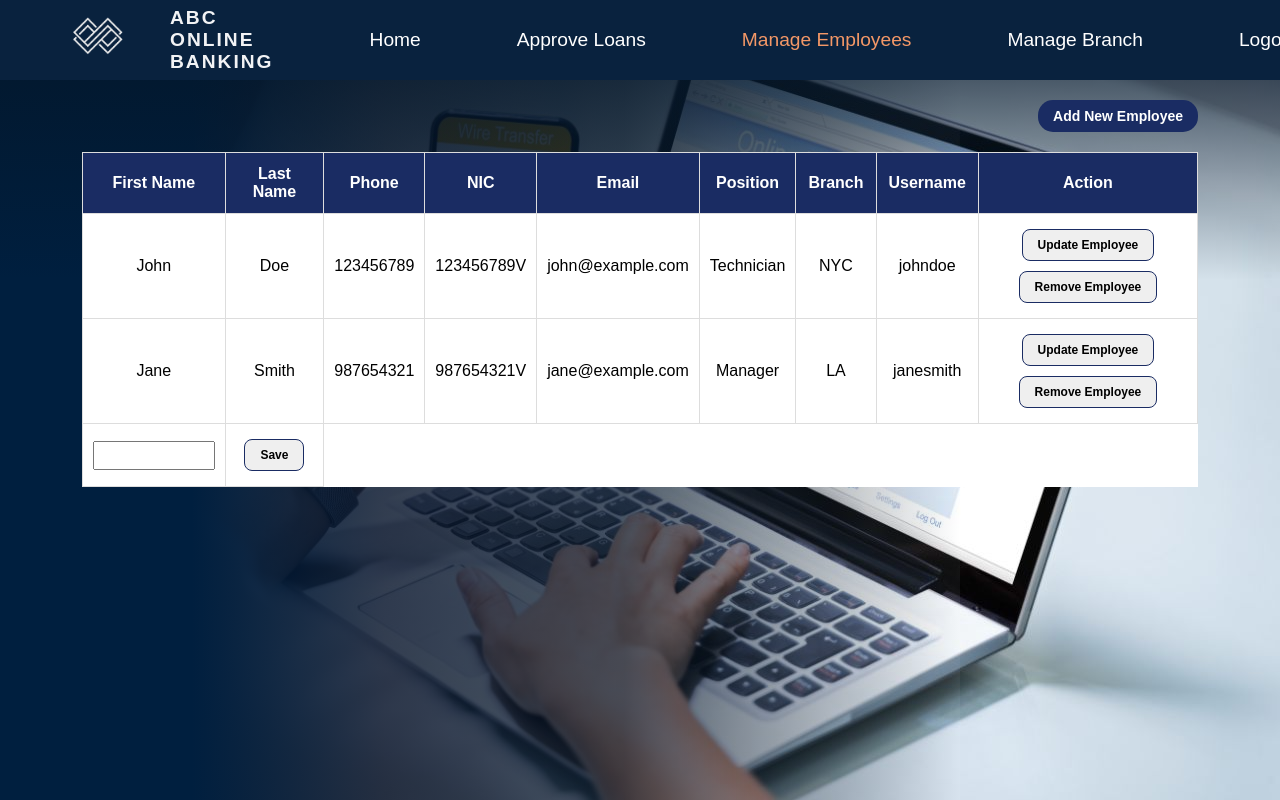
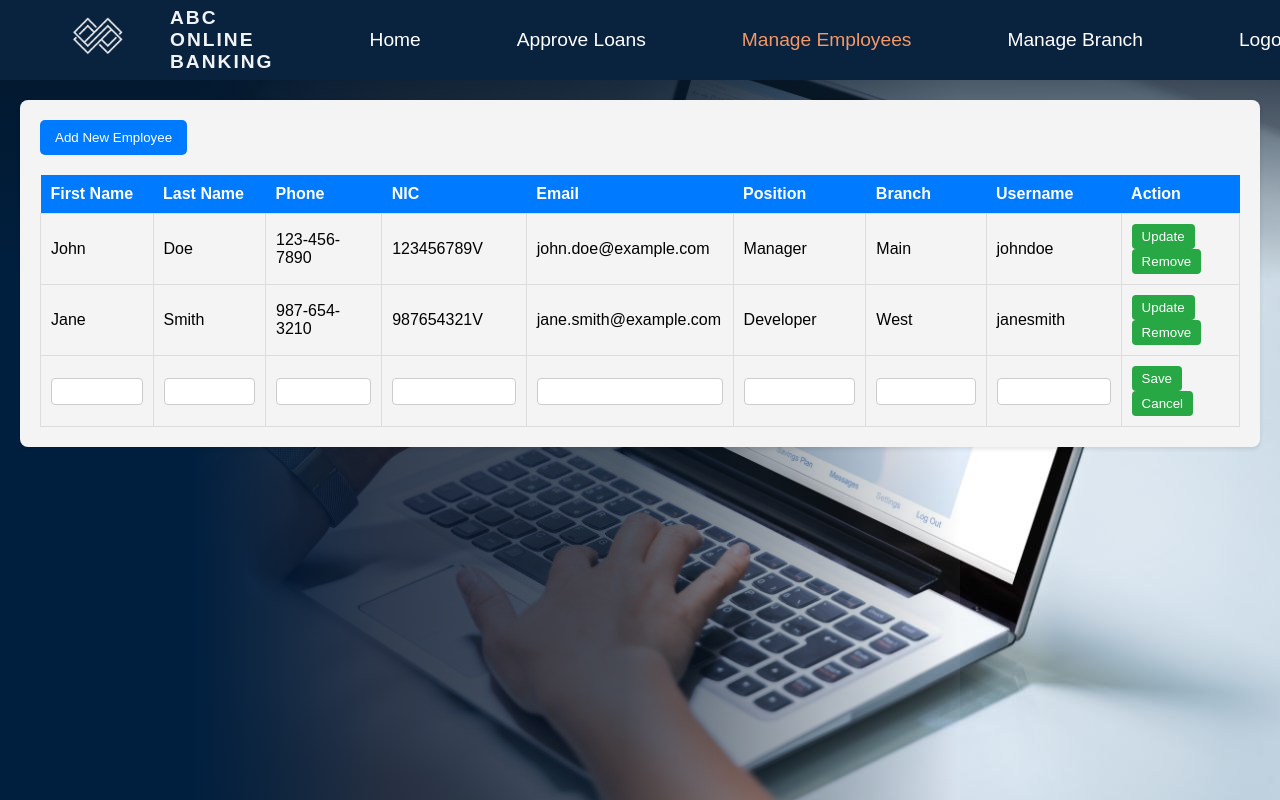
Before and after one commit to seniru-dilmith/Bank-Management-System-Bank-A-front-end, a React (Create React App) app: page /manager/MManageEmployees in a window 1280 px wide. Both pictures are taken after a click on the button "Add New Employee". Built offline with nearby package versions, Linux system fonts and the light colour scheme.

Commit message:
Update MManageEmployees.jsx

```diff
--- a/src/pages/MManageEmployees.jsx
+++ b/src/pages/MManageEmployees.jsx
@@ -1,130 +1,104 @@
-import React, { useState, useEffect } from 'react';
+import React, { useState } from 'react';
 import ManagerNaviBar from '../components/NaviBar/ManagerNaviBar';
 import Layout from '../layouts/Layout';
-import axios from 'axios'; // Axios for API requests
 
 const styles = {
   container: {
-    width: '90%',
-    margin: '0 auto',
-    textAlign: 'center',
+    padding: '20px',
+    backgroundColor: '#f4f4f4',
+    borderRadius: '8px',
+    boxShadow: '0 2px 4px rgba(0, 0, 0, 0.1)',
+  },
+  addButton: {
+    padding: '10px 15px',
+    marginBottom: '20px',
+    backgroundColor: '#007BFF',
+    color: '#fff',
+    border: 'none',
+    borderRadius: '5px',
+    cursor: 'pointer',
   },
   table: {
     width: '100%',
-    marginTop: '20px',
     borderCollapse: 'collapse',
-    backgroundColor: 'white',
   },
   th: {
-    padding: '12px',
-    border: '1px solid #ddd',
-    backgroundColor: '#1a2c63',
-    color: 'white',
-    fontWeight: 'bold',
+    backgroundColor: '#007BFF',
+    color: '#fff',
+    padding: '10px',
+    textAlign: 'left',
   },
   td: {
     padding: '10px',
     border: '1px solid #ddd',
-    textAlign: 'center',
   },
   input: {
     width: '100%',
     padding: '5px',
-    boxSizing: 'border-box',
+    border: '1px solid #ccc',
+    borderRadius: '4px',
   },
   button: {
-    padding: '8px 15px',
-    fontSize: '12px',
-    fontWeight: 'bold',
-    border: '1px solid #1a2c63',
+    padding: '5px 10px',
+    marginRight: '5px',
+    backgroundColor: '#28A745',
+    color: '#fff',
+    border: 'none',
+    borderRadius: '4px',
     cursor: 'pointer',
-    margin: '5px',
-    borderRadius: '8px',
-  },
-  addButton: {
-    padding: '8px 15px',
-    fontSize: '14px',
-    fontWeight: 'bold',
-    borderRadius: '15px',
-    backgroundColor: '#1a2c63',
-    color: 'white',
-    border: 'none',
-    cursor: 'pointer',
-    float: 'right',
-    marginBottom: '20px',
   },
   modalOverlay: {
     position: 'fixed',
     top: 0,
     left: 0,
-    right: 0,
-    bottom: 0,
+    width: '100%',
+    height: '100%',
     backgroundColor: 'rgba(0, 0, 0, 0.5)',
     display: 'flex',
     justifyContent: 'center',
     alignItems: 'center',
   },
-  modalContent: {
-    backgroundColor: 'white',
+  modal: {
+    backgroundColor: '#fff',
     padding: '20px',
-    borderRadius: '10px',
-    textAlign: 'center',
-    width: '300px',
-  },
-  modalButton: {
-    padding: '8px 15px',
-    margin: '10px',
-    fontSize: '12px',
-    fontWeight: 'bold',
     borderRadius: '8px',
-    border: 'none',
-    cursor: 'pointer',
-  },
-  confirmButton: {
-    backgroundColor: '#28a745',
-    color: 'white',
-  },
-  cancelButton: {
-    backgroundColor: '#dc3545',
-    color: 'white',
+    boxShadow: '0 2px 4px rgba(0, 0, 0, 0.3)',
   },
 };
 
-const ManageEmployees = () => {
-  const [employees, setEmployees] = useState([]);
-  const [editingId, setEditingId] = useState(null); // Track editing row
-  const [newEmployee, setNewEmployee] = useState(null); // Track new employee row
-  const [showModal, setShowModal] = useState(false); // Control modal visibility
-  const [employeeToRemove, setEmployeeToRemove] = useState(null); // Track employee to remove
+const MManageEmployees = () => {
+  const [employees, setEmployees] = useState([
+    {
+      id: 1,
+      firstName: 'John',
+      lastName: 'Doe',
+      phone: '123-456-7890',
+      nic: '123456789V',
+      email: 'john.doe@example.com',
+      position_id: '1',
+      position: 'Manager',
+      branch: 'Main',
+      username: 'johndoe',
+    },
+    {
+      id: 2,
+      firstName: 'Jane',
+      lastName: 'Smith',
+      phone: '987-654-3210',
+      nic: '987654321V',
+      email: 'jane.smith@example.com',
+      position_id: '2',
+      position: 'Developer',
+      branch: 'West',
+      username: 'janesmith',
+    },
+  ]);
 
-  // Fetch employees from the database
-  /*useEffect(() => {
-    const fetchEmployees = async () => {
-      try {
-        const response = await axios.get('/api/employees'); // Replace with your API endpoint
-        setEmployees(response.data); // Assuming the data is in response.data
-      } catch (error) {
-        console.error('Error fetching employees:', error);
-      }
-    };
-
-    fetchEmployees();
-  }, []);*/
-
-  useEffect(() => {
-    // Dummy data for now
-    const fetchedEmployees = [
-      { id: 1, firstName: 'John', lastName: 'Doe', phone: '123456789', nic: '123456789V', email: 'john@example.com', position: 'Technician', branch: 'NYC', username: 'johndoe' },
-      { id: 2, firstName: 'Jane', lastName: 'Smith', phone: '987654321', nic: '987654321V', email: 'jane@example.com', position: 'Manager', branch: 'LA', username: 'janesmith' },
-    ];
-    setEmployees(fetchedEmployees);
-
-    // When using an actual API, you would replace this with an axios call:
-    // axios.get('/api/employees')
-    //   .then(response => setEmployees(response.data))
-    //   .catch(error => console.error('Error fetching data', error));
-
-  }, []);
+  const [editingId, setEditingId] = useState(null);
+  const [newEmployee, setNewEmployee] = useState(null);
+  const [showModal, setShowModal] = useState(false);
+  const [employeeToRemove, setEmployeeToRemove] = useState(null);
+  const [tempEmployee, setTempEmployee] = useState(null);
 
   const handleInputChange = (e, id, field) => {
     setEmployees((prevEmployees) =>
@@ -143,36 +117,45 @@ const ManageEmployees = () => {
       phone: '',
       nic: '',
       email: '',
+      position_id: '',
       position: '',
       branch: '',
       username: '',
     });
   };
 
-  const handleSaveNewEmployee = async () => {
-    try {
-      const response = await axios.post('/api/employees', newEmployee); // API call to add the new employee
-      setEmployees([...employees, response.data]); // Add the new employee data from the response
+  const handleSaveNewEmployee = () => {
+    setEmployees([...employees, newEmployee]);
     setNewEmployee(null);
-    } catch (error) {
-      console.error('Error saving employee:', error);
-    }
   };
 
   const confirmRemoveEmployee = (id) => {
     setShowModal(true);
-    setEmployeeToRemove(id); // Set the employee to remove when the modal is shown
+    setEmployeeToRemove(id);
   };
 
-  const handleRemoveEmployee = async () => {
-    try {
-      await axios.delete(`/api/employees/${employeeToRemove}`); // API call to remove the employee
+  const handleRemoveEmployee = () => {
     setEmployees(employees.filter((employee) => employee.id !== employeeToRemove));
     setShowModal(false);
     setEmployeeToRemove(null);
-    } catch (error) {
-      console.error('Error removing employee:', error);
-    }
+  };
+
+  const handleCancelEdit = () => {
+    setEditingId(null);
+    setTempEmployee(null);
+  };
+
+  const handleEditEmployee = (employee) => {
+    setEditingId(employee.id);
+    setTempEmployee({ ...employee });
+  };
+
+  const handleSaveEditEmployee = () => {
+    setEmployees((prevEmployees) =>
+      prevEmployees.map((employee) => (employee.id === editingId ? tempEmployee : employee))
+    );
+    setEditingId(null);
+    setTempEmployee(null);
   };
 
   return (
@@ -204,69 +187,72 @@ const ManageEmployees = () => {
                       <input
                         type="text"
                         style={styles.input}
-                        value={employee.firstName}
-                        onChange={(e) => handleInputChange(e, employee.id, 'firstName')}
+                        value={tempEmployee.firstName}
+                        onChange={(e) => setTempEmployee({ ...tempEmployee, firstName: e.target.value })}
                       />
                     </td>
                     <td style={styles.td}>
                       <input
                         type="text"
                         style={styles.input}
-                        value={employee.lastName}
-                        onChange={(e) => handleInputChange(e, employee.id, 'lastName')}
+                        value={tempEmployee.lastName}
+                        onChange={(e) => setTempEmployee({ ...tempEmployee, lastName: e.target.value })}
                       />
                     </td>
                     <td style={styles.td}>
                       <input
                         type="text"
                         style={styles.input}
-                        value={employee.phone}
-                        onChange={(e) => handleInputChange(e, employee.id, 'phone')}
+                        value={tempEmployee.phone}
+                        onChange={(e) => setTempEmployee({ ...tempEmployee, phone: e.target.value })}
                       />
                     </td>
                     <td style={styles.td}>
                       <input
                         type="text"
                         style={styles.input}
-                        value={employee.nic}
-                        onChange={(e) => handleInputChange(e, employee.id, 'nic')}
+                        value={tempEmployee.nic}
+                        onChange={(e) => setTempEmployee({ ...tempEmployee, nic: e.target.value })}
                       />
                     </td>
                     <td style={styles.td}>
                       <input
                         type="email"
                         style={styles.input}
-                        value={employee.email}
-                        onChange={(e) => handleInputChange(e, employee.id, 'email')}
+                        value={tempEmployee.email}
+                        onChange={(e) => setTempEmployee({ ...tempEmployee, email: e.target.value })}
                       />
                     </td>
                     <td style={styles.td}>
                       <input
                         type="text"
                         style={styles.input}
-                        value={employee.position}
-                        onChange={(e) => handleInputChange(e, employee.id, 'position')}
+                        value={tempEmployee.position}
+                        onChange={(e) => setTempEmployee({ ...tempEmployee, position: e.target.value })}
                       />
                     </td>
                     <td style={styles.td}>
                       <input
                         type="text"
                         style={styles.input}
-                        value={employee.branch}
-                        onChange={(e) => handleInputChange(e, employee.id, 'branch')}
+                        value={tempEmployee.branch}
+                        onChange={(e) => setTempEmployee({ ...tempEmployee, branch: e.target.value })}
                       />
                     </td>
                     <td style={styles.td}>
                       <input
                         type="text"
                         style={styles.input}
-                        value={employee.username}
-                        onChange={(e) => handleInputChange(e, employee.id, 'username')}
+                        value={tempEmployee.username}
+                        onChange={(e) => setTempEmployee({ ...tempEmployee, username: e.target.value })}
                       />
                     </td>
                     <td style={styles.td}>
-                      <button style={styles.button} onClick={() => setEditingId(null)}>
+                      <button style={styles.button} onClick={handleSaveEditEmployee}>
                         Save
+                      </button>
+                      <button style={styles.button} onClick={handleCancelEdit}>
+                        Cancel
                       </button>
                     </td>
                   </>
@@ -281,11 +267,11 @@ const ManageEmployees = () => {
                     <td style={styles.td}>{employee.branch}</td>
                     <td style={styles.td}>{employee.username}</td>
                     <td style={styles.td}>
-                      <button style={styles.button} onClick={() => setEditingId(employee.id)}>
-                        Update Employee
+                      <button style={styles.button} onClick={() => handleEditEmployee(employee)}>
+                        Update
                       </button>
                       <button style={styles.button} onClick={() => confirmRemoveEmployee(employee.id)}>
-                        Remove Employee
+                        Remove
                       </button>
                     </td>
                   </>
@@ -302,40 +288,92 @@ const ManageEmployees = () => {
                     onChange={(e) => setNewEmployee({ ...newEmployee, firstName: e.target.value })}
                   />
                 </td>
-                {/* Same for other fields */}
+                <td style={styles.td}>
+                  <input
+                    type="text"
+                    style={styles.input}
+                    value={newEmployee.lastName}
+                    onChange={(e) => setNewEmployee({ ...newEmployee, lastName: e.target.value })}
+                  />
+                </td>
+                <td style={styles.td}>
+                  <input
+                    type="text"
+                    style={styles.input}
+                    value={newEmployee.phone}
+                    onChange={(e) => setNewEmployee({ ...newEmployee, phone: e.target.value })}
+                  />
+                </td>
+                <td style={styles.td}>
+                  <input
+                    type="text"
+                    style={styles.input}
+                    value={newEmployee.nic}
+                    onChange={(e) => setNewEmployee({ ...newEmployee, nic: e.target.value })}
+                  />
+                </td>
+                <td style={styles.td}>
+                  <input
+                    type="email"
+                    style={styles.input}
+                    value={newEmployee.email}
+                    onChange={(e) => setNewEmployee({ ...newEmployee, email: e.target.value })}
+                  />
+                </td>
+                <td style={styles.td}>
+                  <input
+                    type="text"
+                    style={styles.input}
+                    value={newEmployee.position}
+                    onChange={(e) => setNewEmployee({ ...newEmployee, position: e.target.value })}
+                  />
+                </td>
+                <td style={styles.td}>
+                  <input
+                    type="text"
+                    style={styles.input}
+                    value={newEmployee.branch}
+                    onChange={(e) => setNewEmployee({ ...newEmployee, branch: e.target.value })}
+                  />
+                </td>
+                <td style={styles.td}>
+                  <input
+                    type="text"
+                    style={styles.input}
+                    value={newEmployee.username}
+                    onChange={(e) => setNewEmployee({ ...newEmployee, username: e.target.value })}
+                  />
+                </td>
                 <td style={styles.td}>
                   <button style={styles.button} onClick={handleSaveNewEmployee}>
                     Save
+                  </button>
+                  <button style={styles.button} onClick={() => setNewEmployee(null)}>
+                    Cancel
                   </button>
                 </td>
               </tr>
             )}
           </tbody>
         </table>
+      </div>
 
-        {/* Custom Confirmation Modal */}
       {showModal && (
         <div style={styles.modalOverlay}>
-            <div style={styles.modalContent}>
-              <h3>Are you sure you want to remove this employee?</h3>
-              <button
-                style={{ ...styles.modalButton, ...styles.confirmButton }}
-                onClick={handleRemoveEmployee}
-              >
-                Yes, Remove
+          <div style={styles.modal}>
+            <h2>Confirm Removal</h2>
+            <p>Are you sure you want to remove this employee?</p>
+            <button style={styles.button} onClick={handleRemoveEmployee}>
+              Yes
             </button>
-              <button
-                style={{ ...styles.modalButton, ...styles.cancelButton }}
-                onClick={() => setShowModal(false)}
-              >
-                Cancel
+            <button style={styles.button} onClick={() => setShowModal(false)}>
+              No
             </button>
           </div>
         </div>
       )}
-      </div>
     </Layout>
   );
 };
 
-export default ManageEmployees;
+export default MManageEmployees;
```
Lines whose indentation alone changed are shown as unchanged.
